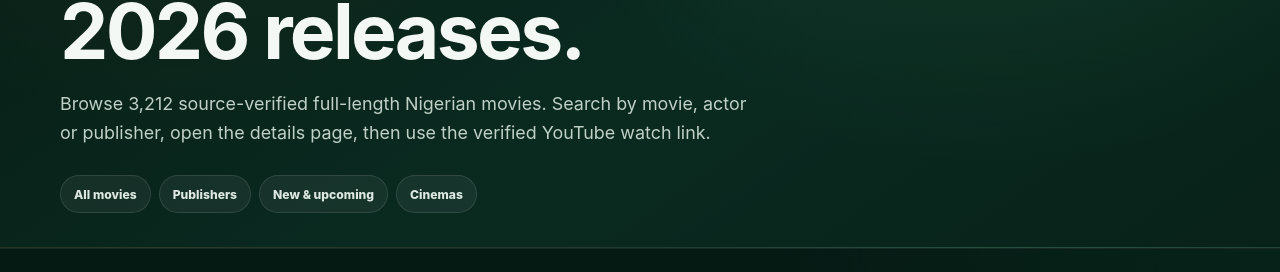
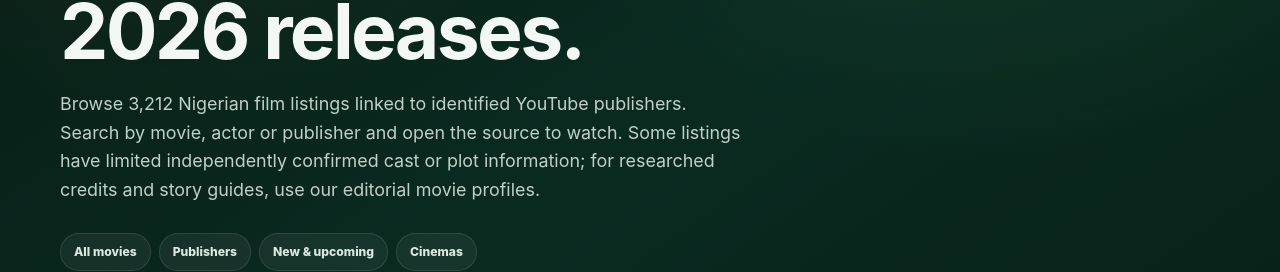
Before and after one commit to eghosa001/nigeria, a Next.js app: page /entertainment/youtube in a window 1280 px wide. Shown: the part 449-721 px from the top of the page. Built offline with nearby package versions, Linux system fonts and the light colour scheme; no server answers.

Commit message:
Be transparent about source-linked YouTube listings versus researched film profiles

```diff
--- a/app/entertainment/youtube/page.tsx
+++ b/app/entertainment/youtube/page.tsx
@@ -56,7 +56,7 @@ export default async function YouTubeMoviesPage({
             <div>
               <span className="eyebrow">Free on YouTube</span>
               <h1>Full Nigerian movies on YouTube: latest 2026 releases.</h1>
-              <p className="page-intro">Browse {discoverableYouTubeMovies.length.toLocaleString()} source-verified full-length Nigerian movies. Search by movie, actor or publisher, open the details page, then use the verified YouTube watch link.</p>
+              <p className="page-intro">Browse {discoverableYouTubeMovies.length.toLocaleString()} Nigerian film listings linked to identified YouTube publishers. Search by movie, actor or publisher and open the source to watch. Some listings have limited independently confirmed cast or plot information; for researched credits and story guides, use <Link href="/entertainment/movies">our editorial movie profiles</Link>.</p>
             </div>
           </div>
           <div className="movie-browse-tabs">
```
